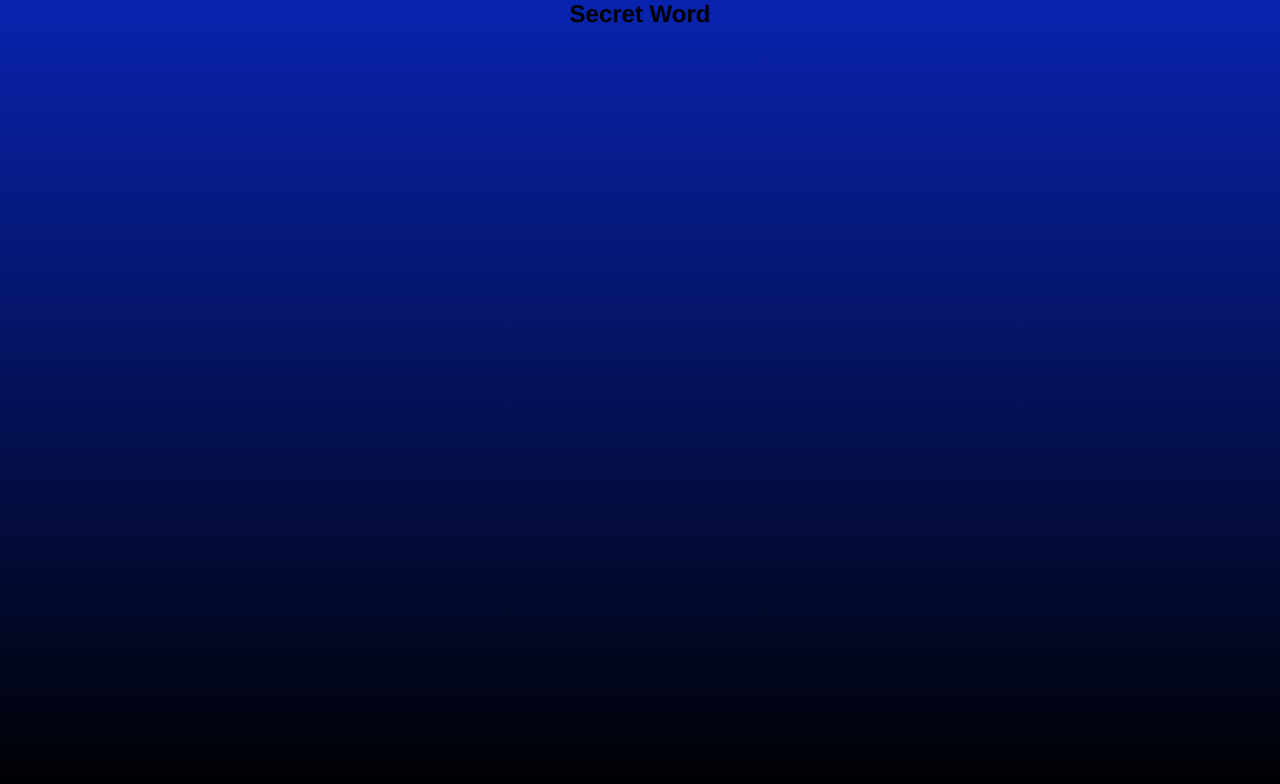
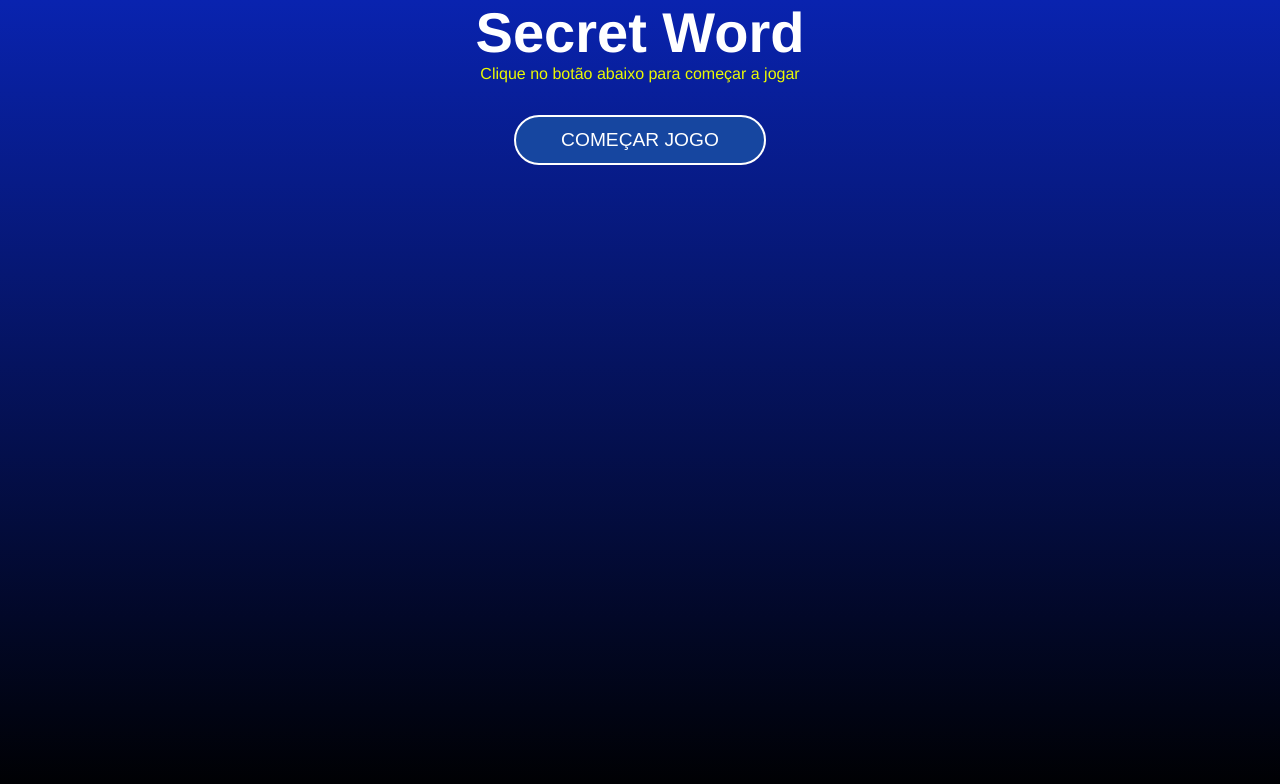
Before and after one commit to Vinicius-b-oliveira/Secret-Word, a React (Vite) app: page / in a window 1280 px wide. Shown: the top 784 px of the page. Built offline with nearby package versions, Linux system fonts and the light colour scheme.

Commit message:
Base do primeiro componente

```diff
--- a/src/App.jsx
+++ b/src/App.jsx
@@ -1,9 +1,10 @@
 import "./app.css";
+import StartScreen from "./components/StartScreen";
 
 function App() {
   return (
     <div className="App">
-      <h2>Secret Word</h2>
+      <StartScreen />
     </div>
   );
 }
--- /dev/null
+++ b/src/components/StartScreen/StartScreen.css
@@ -0,0 +1,8 @@
+.start h1 {
+  font-size: 3.5em;
+}
+
+.start p {
+  margin-bottom: 2em;
+  color: #ecfa00;
+}
--- /dev/null
+++ b/src/components/StartScreen/index.jsx
@@ -0,0 +1,13 @@
+import "./StartScreen.css";
+
+const StartScreen = () => {
+  return (
+    <div className="start">
+      <h1>Secret Word</h1>
+      <p>Clique no botão abaixo para começar a jogar</p>
+      <button>Começar jogo</button>
+    </div>
+  );
+};
+
+export default StartScreen;
--- a/src/index.css
+++ b/src/index.css
@@ -16,4 +16,22 @@
     rgba(9, 35, 175, 1) 0%,
     rgba(0, 0, 0, 1) 100%
   );
+  color: #fff;
 }
+
+button {
+  background-color: #1646a0;
+  color: #fff;
+  padding: 0 45px;
+  border: 2px solid #fff;
+  border-radius: 50px;
+  height: 50px;
+  text-transform: uppercase;
+  font-size: 1.2em;
+  cursor: pointer;
+  transition: 0.4s;
+
+  &:hover {
+    background-color: #0923af;
+  }
+}
```
